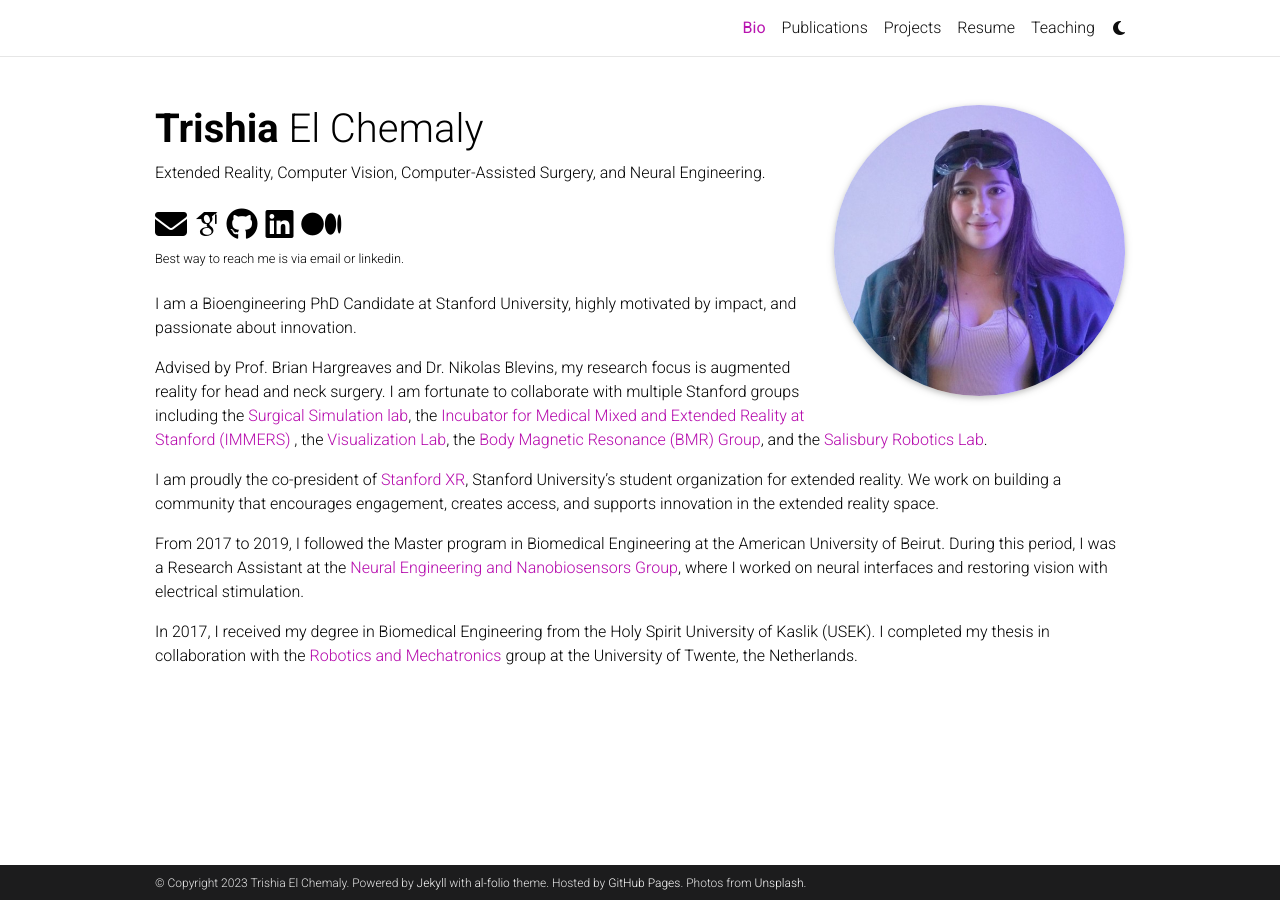
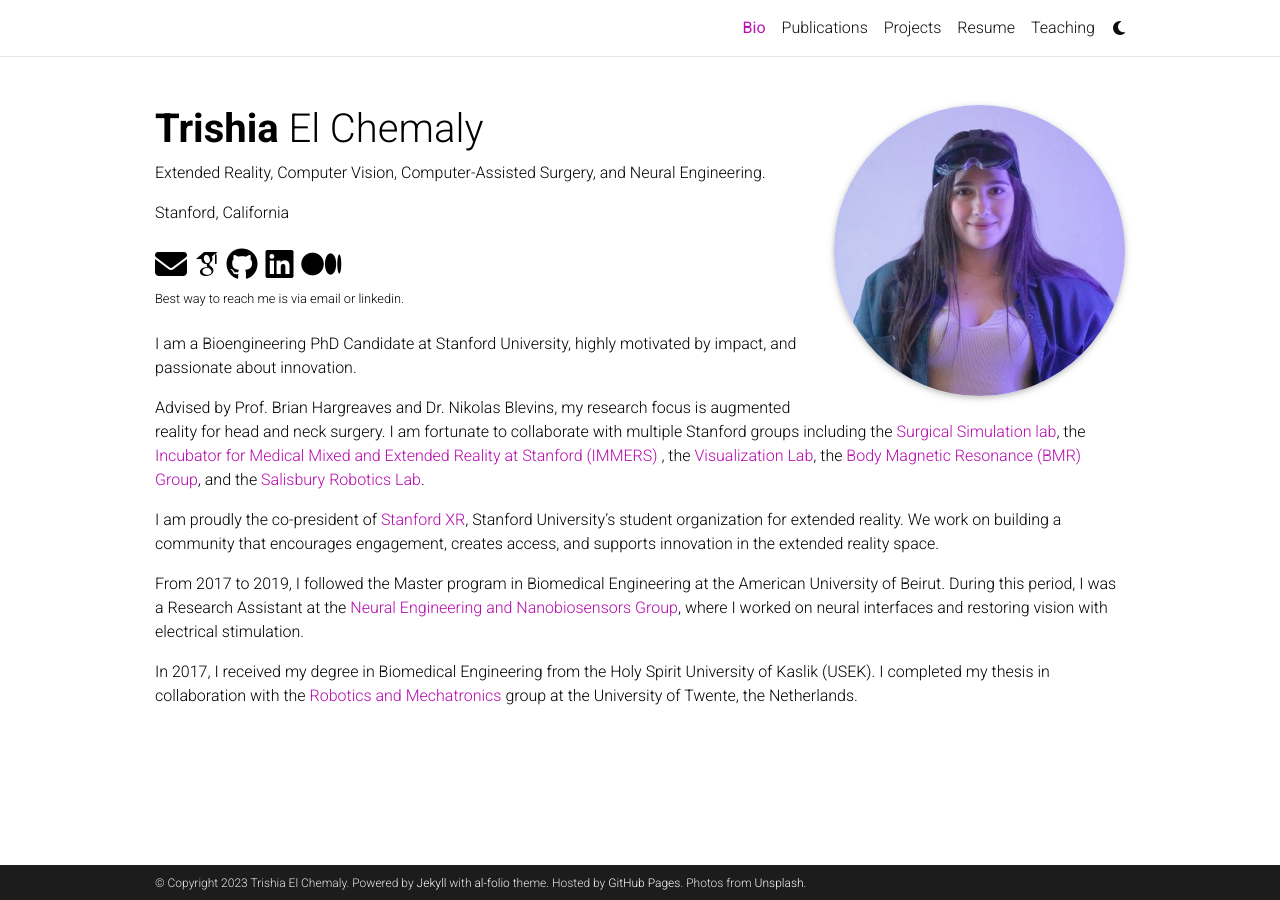
Before and after one commit to tchemaly/tchemaly.github.io, a Jekyll site: the page built from _pages/about.md, in a window 1280 px wide. Built offline with Jekyll 4.4.1, drawn with Linux system fonts in a browser that asks for light colours; full-size pictures stand in for the smaller copies a plugin makes; some web fonts are replaced; comment, search, counter and statistics services are not loaded; a style sheet for code colours, icons or effects is not loaded.

```diff
--- a/_pages/about.md
+++ b/_pages/about.md
@@ -8,7 +8,9 @@ profile:
   align: right
   image: Profile.jpg
   image_circular: true # crops the image to make it circular
-  more_info: Stanford, California
+  address: >
+    <p>Stanford, California</p>
+  more_info:
 
 news: false  # includes a list of news items
 latest_posts: false  # includes a list of the newest posts
```
